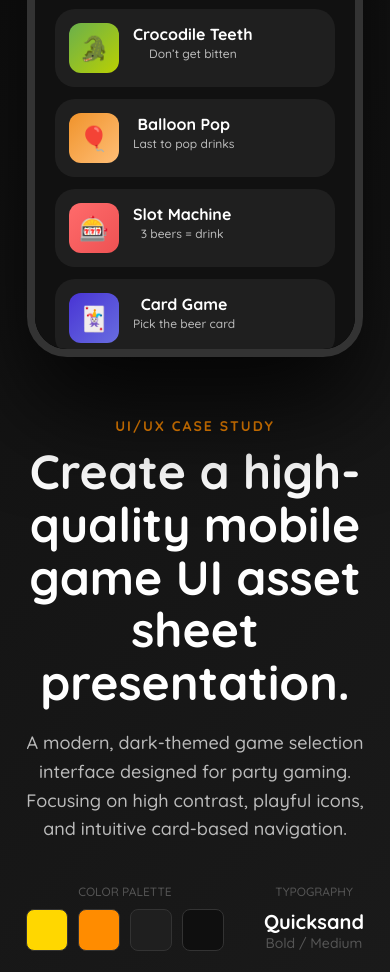
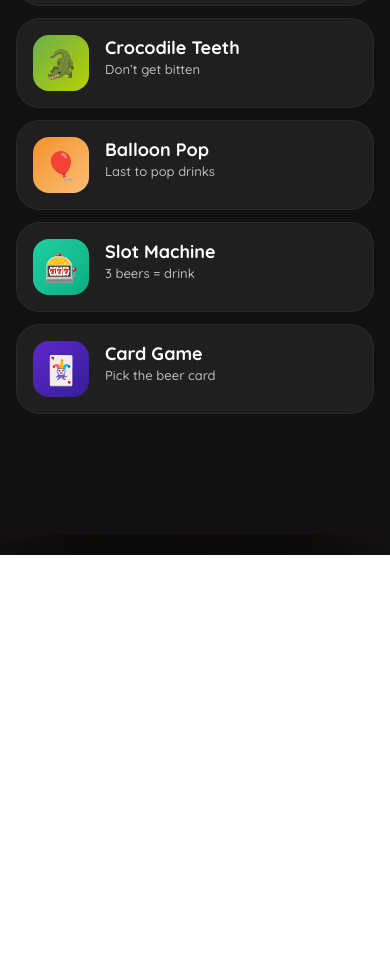
Before and after one commit to yuijang/sul-game, a plain HTML site: page index.html in a window 390 px wide. Shown: the part 329-1301 px from the top of the page. After the commit the page ends 884 px from the top, so only its background shows below. Drawn offline with Linux system fonts and the light colour scheme.

Commit message:
UI: Center phone mockup and remove presentation text

```diff
--- a/index.html
+++ b/index.html
@@ -3,7 +3,7 @@
 <head>
     <meta charset="UTF-8">
     <meta name="viewport" content="width=device-width, initial-scale=1.0">
-    <title>Drinky Game - UI Asset Sheet</title>
+    <title>Drinky Game</title>
     <link href="https://fonts.googleapis.com/css2?family=Quicksand:wght@500;700&display=swap" rel="stylesheet">
     <style>
         :root {
@@ -25,46 +25,57 @@
             display: flex;
             align-items: center;
             justify-content: center;
-            overflow-x: hidden;
+            overflow: hidden;
         }
 
+        /* Centered Mockup Container */
         .presentation-canvas {
             width: 100%;
-            max-width: 1200px;
             display: flex;
-            flex-direction: row;
             align-items: center;
-            justify-content: space-between;
-            padding: 40px;
-            gap: 60px;
+            justify-content: center;
+            padding: 20px;
         }
 
-        /* Left Side: Smartphone Mockup */
         .mockup-container {
-            flex: 1;
             display: flex;
             justify-content: center;
             perspective: 1000px;
+            width: 100%;
         }
 
         .iphone-mockup {
-            width: 320px;
-            height: 650px;
+            width: 360px; /* Slightly larger */
+            height: 740px;
             background: #000;
-            border-radius: 40px;
-            border: 8px solid #333;
+            border-radius: 50px;
+            border: 10px solid #222;
             position: relative;
-            box-shadow: 0 50px 100px rgba(0,0,0,0.8);
+            box-shadow: 0 50px 100px rgba(0,0,0,0.8), 0 0 20px rgba(255,140,0,0.1);
             overflow: hidden;
         }
 
-        /* Phone Screen Content */
+        /* Dynamic Island */
+        .dynamic-island {
+            width: 110px;
+            height: 30px;
+            background: #000;
+            position: absolute;
+            top: 12px;
+            left: 50%;
+            transform: translateX(-50%);
+            border-radius: 20px;
+            z-index: 10;
+        }
+
+        /* Phone Screen Content - Filling the screen */
         .phone-screen {
             width: 100%;
             height: 100%;
             background: #111;
             overflow-y: auto;
-            padding: 20px;
+            display: flex;
+            flex-direction: column;
             box-sizing: border-box;
             scrollbar-width: none;
         }
@@ -72,137 +83,90 @@
 
         .phone-header {
             text-align: center;
-            margin: 40px 0 30px;
+            padding: 60px 20px 20px;
+            background: linear-gradient(to bottom, #111, transparent);
+            position: sticky;
+            top: 0;
+            z-index: 5;
         }
 
         .game-title {
-            font-size: 32px;
+            font-size: 34px;
             font-weight: 700;
             background: var(--accent-gradient);
             -webkit-background-clip: text;
             -webkit-text-fill-color: transparent;
-            filter: drop-shadow(0 0 10px rgba(255, 140, 0, 0.4));
+            filter: drop-shadow(0 0 12px rgba(255, 140, 0, 0.5));
             margin: 0;
             text-transform: uppercase;
-            letter-spacing: 1px;
+            letter-spacing: 2px;
         }
 
         .game-list {
             display: flex;
             flex-direction: column;
             gap: 12px;
+            padding: 0 16px 40px; /* Filling the screen more effectively */
         }
 
         .game-card {
             display: flex;
             align-items: center;
             background: var(--card-bg);
-            border-radius: 20px;
-            padding: 14px;
-            transition: background 0.2s;
+            border-radius: 24px;
+            padding: 16px;
+            cursor: pointer;
+            transition: transform 0.1s ease, background 0.2s;
+            border: 1px solid rgba(255,255,255,0.05);
+        }
+
+        .game-card:active {
+            transform: scale(0.96);
+            background: #252525;
         }
 
         .card-icon {
-            width: 50px;
-            height: 50px;
-            border-radius: 12px;
-            margin-right: 14px;
+            width: 56px;
+            height: 56px;
+            border-radius: 16px;
+            margin-right: 16px;
             display: flex;
             align-items: center;
             justify-content: center;
-            font-size: 24px;
+            font-size: 28px;
+            flex-shrink: 0;
         }
 
-        .card-info .title { font-size: 16px; font-weight: 700; margin: 0; }
-        .card-info .subtitle { font-size: 12px; color: var(--text-sub); margin-top: 2px; }
+        .card-info {
+            display: flex;
+            flex-direction: column;
+        }
+
+        .card-info .title { font-size: 18px; font-weight: 700; margin: 0; color: #fff; }
+        .card-info .subtitle { font-size: 13px; color: var(--text-sub); margin-top: 2px; }
 
         /* Icons Colors */
         .icon-1 { background: linear-gradient(135deg, #FF6B6B, #EE5253); }
         .icon-2 { background: linear-gradient(135deg, #4834D4, #686DE0); }
         .icon-3 { background: linear-gradient(135deg, #6AB04C, #BAD002); }
         .icon-4 { background: linear-gradient(135deg, #F0932B, #FFBE76); }
+        .icon-5 { background: linear-gradient(135deg, #1dd1a1, #10ac84); }
+        .icon-6 { background: linear-gradient(135deg, #5f27cd, #341f97); }
 
-        /* Dynamic Island */
-        .dynamic-island {
-            width: 100px;
-            height: 25px;
-            background: #000;
-            position: absolute;
-            top: 15px;
-            left: 50%;
-            transform: translateX(-50%);
-            border-radius: 20px;
-            z-index: 10;
-        }
-
-        /* Right Side: Asset Info */
-        .asset-details {
-            flex: 1;
-        }
-
-        .section-tag {
-            font-size: 14px;
-            color: #FF8C00;
-            font-weight: 700;
-            text-transform: uppercase;
-            letter-spacing: 2px;
-            margin-bottom: 10px;
-        }
-
-        .main-heading {
-            font-size: 48px;
-            font-weight: 700;
-            margin: 0 0 20px 0;
-            line-height: 1.1;
-        }
-
-        .description {
-            color: var(--text-sub);
-            line-height: 1.6;
-            margin-bottom: 40px;
-            font-size: 18px;
-        }
-
-        .ui-specs {
-            display: flex;
-            gap: 40px;
-        }
-
-        .spec-item .label {
-            font-size: 12px;
-            color: #555;
-            text-transform: uppercase;
-            margin-bottom: 10px;
-            display: block;
-        }
-
-        .color-palette {
-            display: flex;
-            gap: 10px;
-        }
-
-        .color-swatch {
-            width: 40px;
-            height: 40px;
-            border-radius: 8px;
-            border: 1px solid #333;
-        }
-
-        @media (max-width: 900px) {
-            .presentation-canvas {
-                flex-direction: column;
-                text-align: center;
-                padding: 20px;
+        @media (max-width: 400px) {
+            .iphone-mockup {
+                width: 100vw;
+                height: 100vh;
+                border: none;
+                border-radius: 0;
             }
-            .ui-specs { justify-content: center; }
+            .dynamic-island { display: none; }
         }
     </style>
 </head>
 <body>
 
     <div class="presentation-canvas">
-
-        <!-- Left: Phone Mockup -->
         <div class="mockup-container">
             <div class="iphone-mockup">
                 <div class="dynamic-island"></div>
@@ -241,51 +205,25 @@
                             </div>
                         </div>
                         <div class="game-card">
-                            <div class="card-icon icon-1">🎰</div>
+                            <div class="card-icon icon-5">🎰</div>
                             <div class="card-info">
                                 <p class="title">Slot Machine</p>
                                 <p class="subtitle">3 beers = drink</p>
                             </div>
                         </div>
                         <div class="game-card">
-                            <div class="card-icon icon-2">🃏</div>
+                            <div class="card-icon icon-6">🃏</div>
                             <div class="card-info">
                                 <p class="title">Card Game</p>
                                 <p class="subtitle">Pick the beer card</p>
                             </div>
                         </div>
+                        <!-- Extra padding card for "full" look -->
+                        <div style="height: 20px;"></div>
                     </div>
                 </div>
             </div>
         </div>
-
-        <!-- Right: Presentation Content -->
-        <div class="asset-details">
-            <div class="section-tag">UI/UX CASE STUDY</div>
-            <h2 class="main-heading">Create a high-quality mobile game UI asset sheet presentation.</h2>
-            <p class="description">
-                A modern, dark-themed game selection interface designed for party gaming.
-                Focusing on high contrast, playful icons, and intuitive card-based navigation.
-            </p>
-
-            <div class="ui-specs">
-                <div class="spec-item">
-                    <span class="label">Color Palette</span>
-                    <div class="color-palette">
-                        <div class="color-swatch" style="background: #FFD700;"></div>
-                        <div class="color-swatch" style="background: #FF8C00;"></div>
-                        <div class="color-swatch" style="background: #1F1F1F;"></div>
-                        <div class="color-swatch" style="background: #0F0F0F;"></div>
-                    </div>
-                </div>
-                <div class="spec-item">
-                    <span class="label">Typography</span>
-                    <div style="font-weight: 700; font-size: 20px;">Quicksand</div>
-                    <div style="color: #555; font-size: 14px;">Bold / Medium</div>
-                </div>
-            </div>
-        </div>
-
     </div>
 
 </body>
```
